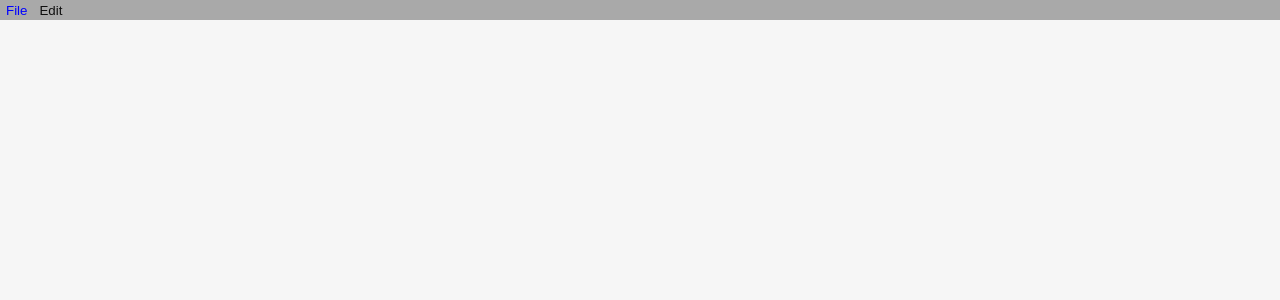
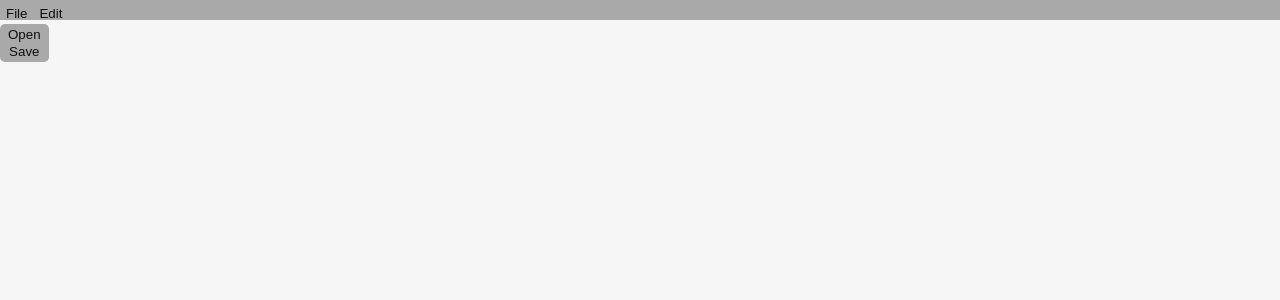
Before and after one commit to TheFlameFish/tauri-simple-text-editor, a React (Vite) app: page / in a window 1280 px wide. Both pictures are taken after a click on the button "File". Shown: the top 300 px of the page. Built offline with nearby package versions, Linux system fonts and the light colour scheme.

Commit message:
Started on dropdowns

```diff
--- a/src/App.css
+++ b/src/App.css
@@ -46,16 +46,42 @@ html, body, #root {
   background-color: var(--darker-background);
 }
 
-.toolbar > button {
+.dropdown_menu {
+  position: relative;
+}
+
+.dropdown_label {
   background: none;
   border: none;
 
   color: var(--color);
 }
 
-.toolbar > button:hover {
+.dropdown_label:hover {
   color: var(--color-special);
 }
+
+.dropdown_content {
+  position: absolute;
+  display: flex;
+  flex-direction: column;
+
+  background-color: var(--darker-background);
+  padding: 2px;
+  border-radius: 5px;
+}
+
+.dropdown_content > button {
+  background: none;
+  border: none;
+
+  color: var(--color);
+}
+
+.dropdown_content > button:hover {
+  color: var(--color-special);
+}
+
 
 .editor {
   resize: none;
--- a/src/App.jsx
+++ b/src/App.jsx
@@ -4,16 +4,31 @@ import { invoke } from "@tauri-apps/api/core";
 import "./App.css";
 
 function App() {
-  async function greet() {
-    // Learn more about Tauri commands at https://tauri.app/develop/calling-rust/
-    setGreetMsg(await invoke("greet", { name }));
+  function DropdownMenu({ children }) {
+    const [isOpen, setOpen] = useState(false);
+
+    function handleClick() {
+      setOpen(!isOpen);
+    }
+
+    return (
+      <div className="dropdown_menu" onBlur={() => {setOpen(false)}}>
+        <button className="dropdown_label" onClick={handleClick}>
+          {children}
+        </button>
+        {isOpen && <div className="dropdown_content">
+          <button>Open</button>
+          <button>Save</button>
+        </div>}
+      </div>
+    )
   }
 
   function Toolbar() {
     return (
       <div className="toolbar">
-        <button>File</button>
-        <button>Edit</button>
+        <DropdownMenu>File</DropdownMenu>
+        <DropdownMenu>Edit</DropdownMenu>
       </div>
     )
   }
```
